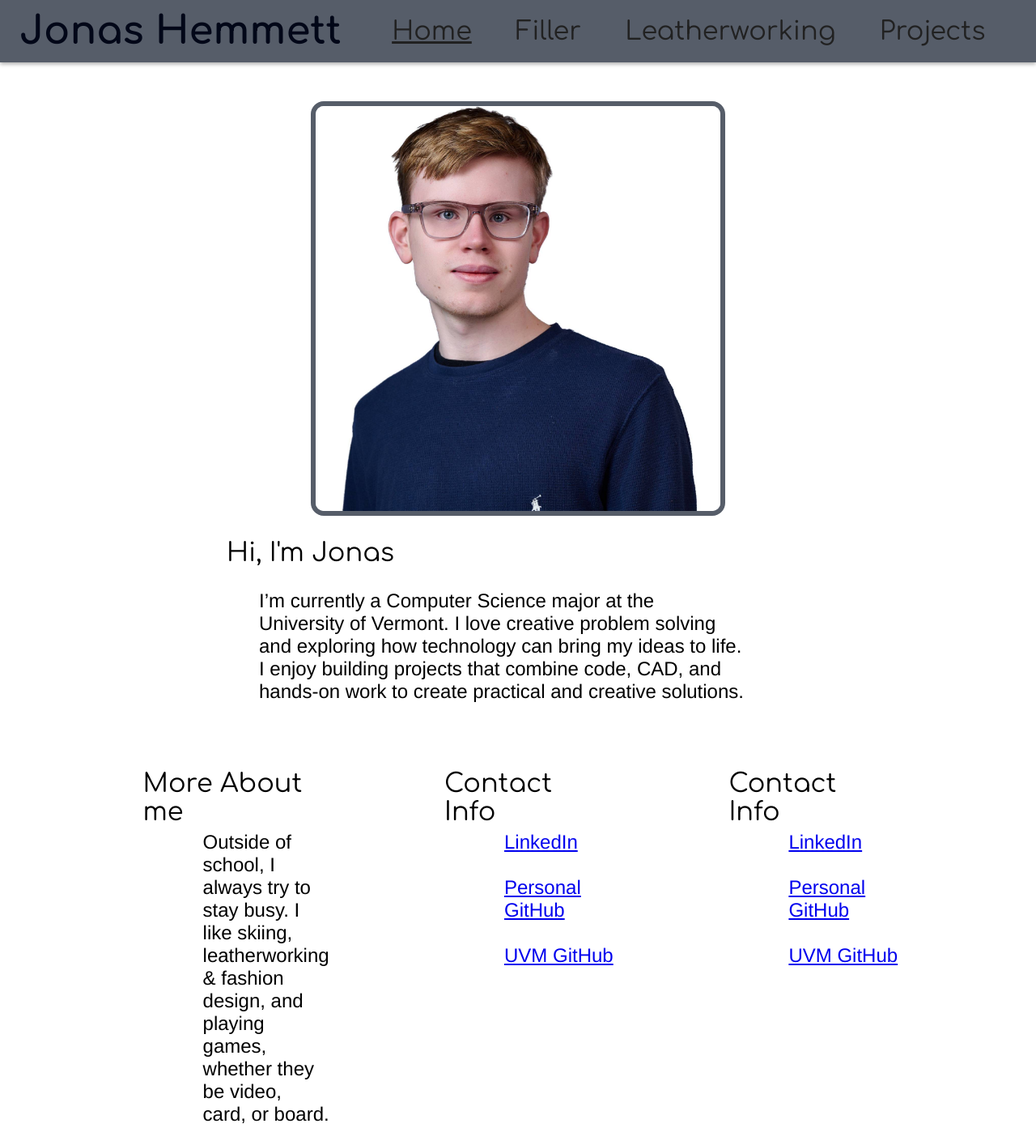
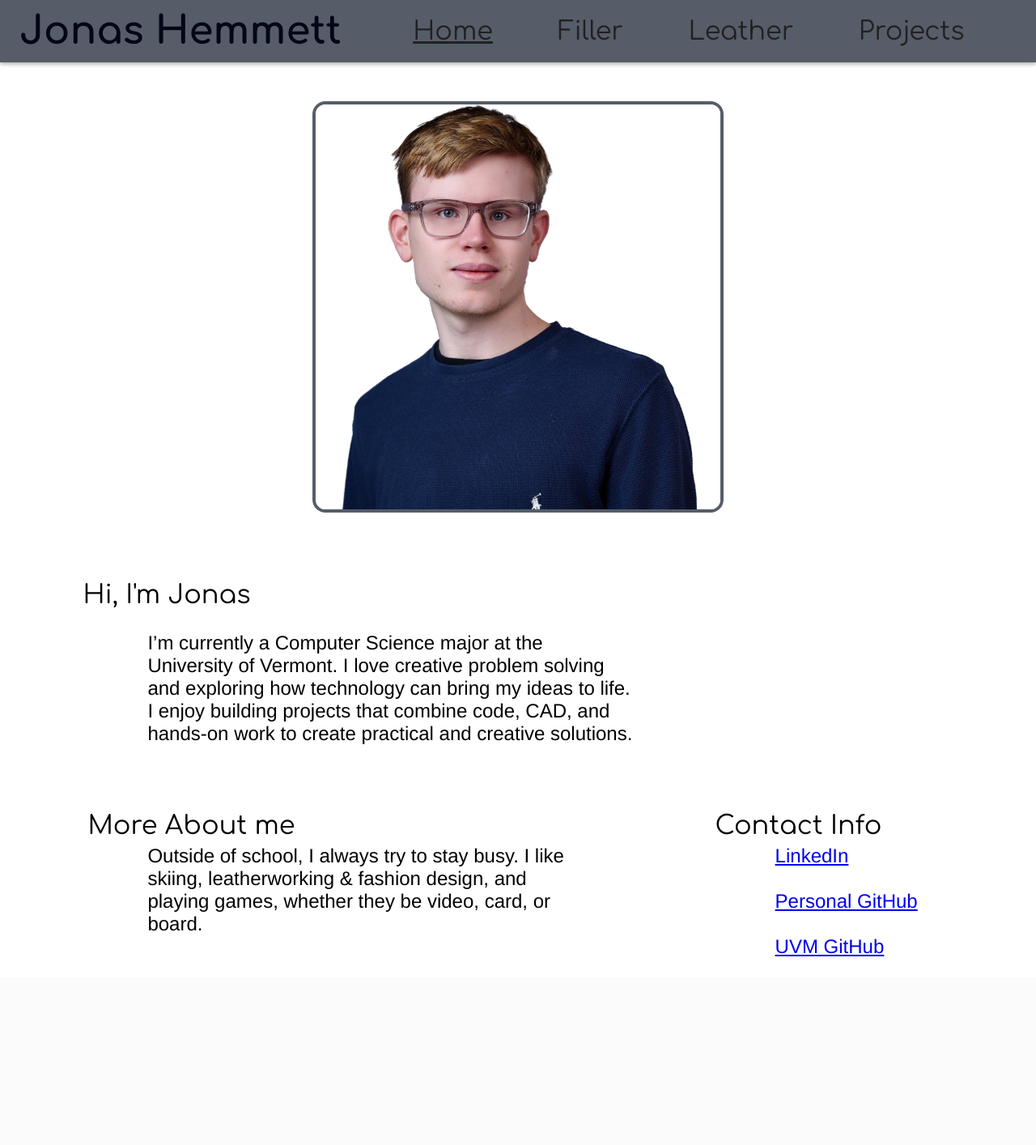
Before and after one commit to jonasgordonhemmett-tech/jonasgordonhemmett-tech.github.io, a PHP site: page / in a window 1280 px wide. Shown: the whole page at 81% size. After the commit the page ends 1181 px from the top, so only its background shows below. Run offline with PHP 8.4, Linux system fonts and the light colour scheme.

Commit message:
Add files via upload

```diff
--- a/css/base.css
+++ b/css/base.css
@@ -37,7 +37,7 @@ main{
     margin-right: 8%;
 }
 img{
-    border: solid 6px  #565d69;
+    border: solid 4px  #565d69;
     border-radius: 16px;
 }
 
@@ -55,3 +55,19 @@ img{
 
 
 }
+
+@media (max-width: 800px) {
+  p{
+        margin-left: 40px;
+    }
+
+
+}
+
+@media (max-width: 500px) {
+  p{
+        margin-left: 20px;
+    }
+
+
+}
--- a/css/index.css
+++ b/css/index.css
@@ -10,13 +10,10 @@
     align-items: center;
     flex-wrap: wrap;
     gap:24px;
-    justify-content: space-around;
+    gap:80px 80px;
     margin-bottom: 48px;
 }
 
-.bio .bioText{
-    min-width: 800px;
-}
 
 
 .bioText p, .bioText h2{
@@ -25,14 +22,13 @@
     padding:0px;
 }
 
-.bioText h2{
-    margin-left:40px;
-
-}
 
 .bioText p{
     max-width: 600px;
 }
+
+
+
 .jonasPic{
     width: 500px;
     height: auto;
@@ -41,10 +37,54 @@
 }
 
 .bioFlavor{
+
     display: flex;
-    justify-content: space-around;
+    flex-wrap: wrap;
+    justify-content: space-between;
 }
 
-.bioFlavor div{
-    flex: 0 0 20%;
+.jonasPic {
+    width: 500px;
+    height: auto;
 }
+
+.bioFlavor{
+    gap:80px 128px;
+}
+.bioFlavor .more{
+    flex: 0 1 600px;
+}
+
+.bioFlavor .contact{
+    flex: 0 0 300px;
+}
+
+@media (min-width: 2500px) {
+    .picDiv {
+        margin-left: 8%;
+    }
+}
+
+@media (max-width: 2500px) {
+
+    .picDiv {
+        margin-left: auto;
+        margin-right: auto;
+    }
+}
+@media (max-width: 575px) {
+   .jonasPic {
+         width: 350px;
+    }
+
+
+
+}
+
+@media (max-width: 400px) {
+   .jonasPic {
+         width: 300px;
+    }
+
+
+}
--- a/index.html
+++ b/index.html
@@ -21,7 +21,7 @@
         <div>
             <a href="index.html" class="headerCurrent">Home</a>
             <a>Filler</a>
-            <a href="leather.html" >Leatherworking</a>
+            <a href="leather.html" >Leather</a>
             <a>Projects</a>
 
         </div>
@@ -39,25 +39,11 @@
             </div>
         </div>
         <div class = "bioFlavor">
-            <div class = "contact">
+            <div class = "more">
                 <h2>More About me</h2>
                 <p>
-                              Outside of school, I always try to stay busy. I like skiing, leatherworking & fashion design, and playing games, whether they be video, card, or board.
+                    Outside of school, I always try to stay busy. I like skiing, leatherworking & fashion design, and playing games, whether they be video, card, or board.
 
-                </p>
-            </div>
-             <div class = "contact">
-                <h2>Contact Info</h2>
-                <p>
-                    <a href="https://www.linkedin.com/in/jonas-hemmett-8aa39a368">
-                        LinkedIn
-                    </a><br><br>
-                    <a href="https://github.com/jonasgordonhemmett-tech">
-                        Personal GitHub
-                    </a><br><br>
-                    <a href="github.com/Jonas-Hemmett">
-                        UVM GitHub
-                    </a>
                 </p>
             </div>
              <div class = "contact">
```
Also changed, not shown: css/carousel.css (added, +51 -0 lines), css/custom.css (added, +150 -0 lines), leather.html (+6 -5 lines), css/header.css (line endings or trailing spaces), resources/Comfortaa/OFL.txt (line endings or trailing spaces), resources/Comfortaa/README.txt.
